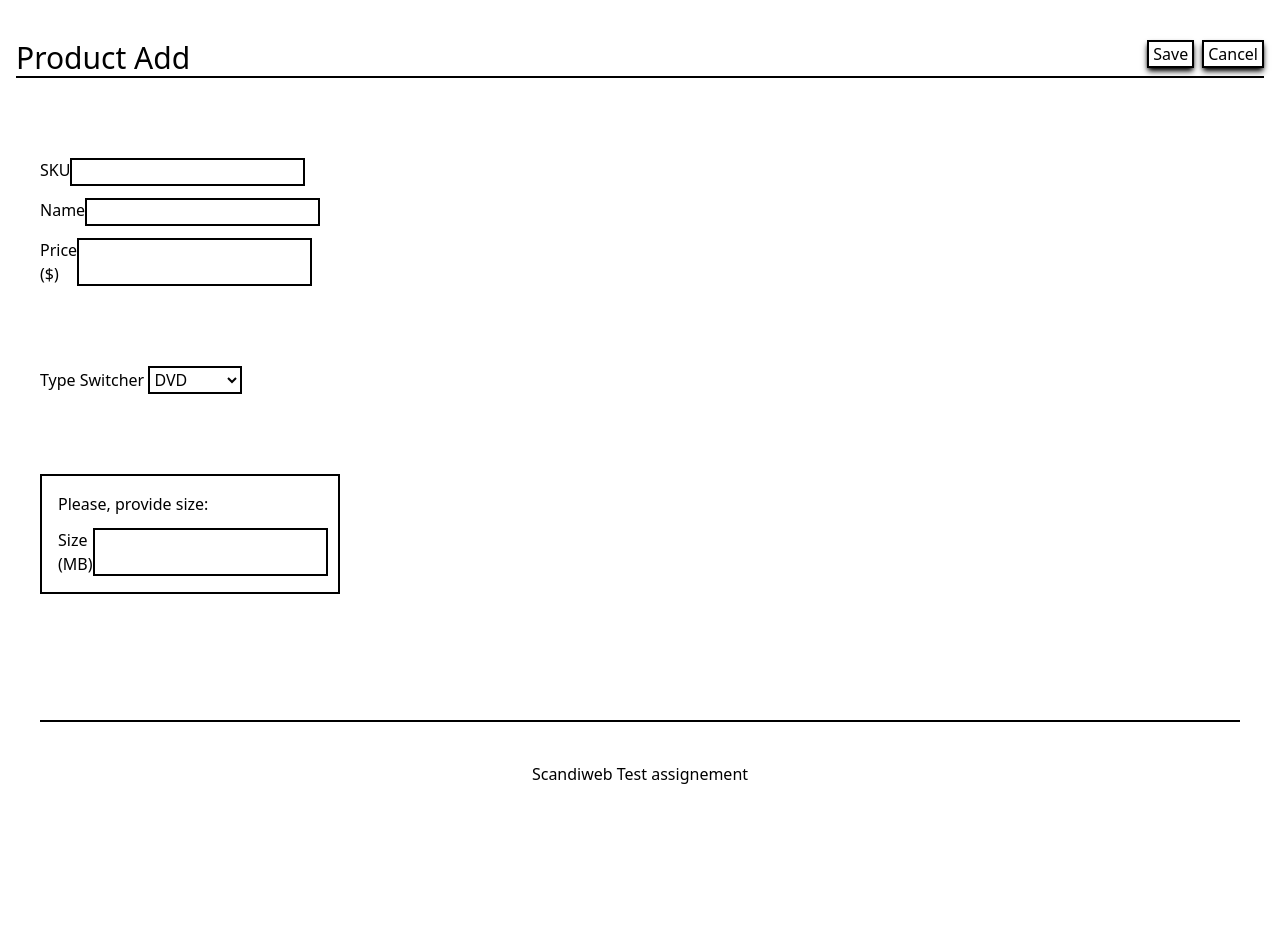
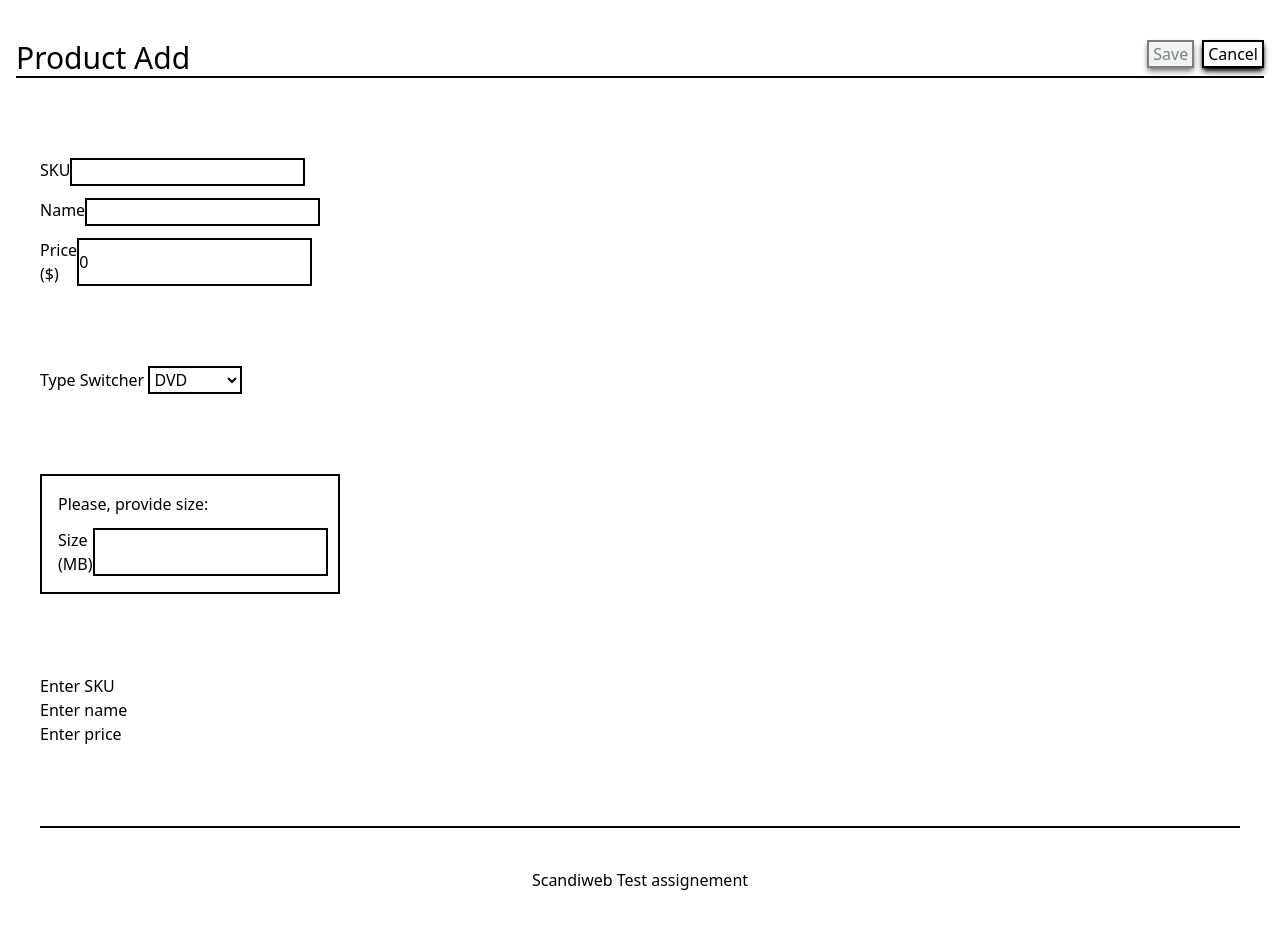
Before and after one commit to ricardsupenieks/Product-site, a PHP site: template views/productAdd.twig in a window 1280 px wide. Before the commit the page ends 784 px from the top, so only its background shows below. Run offline with PHP 8.4, Linux system fonts and the light colour scheme; the template is opened without the code that fills it, so the values that code supplies are empty; some libraries are stand-ins or nearby versions.

Commit message:
before vuelidate

```diff
--- a/app/Controllers/AddProductController.php
+++ b/app/Controllers/AddProductController.php
@@ -29,6 +29,7 @@ class AddProductController
             return new Redirect('/add');
         }
         $product = new Product(
+            null,
             $_POST['productType'],
             $_POST['sku'],
             $_POST['name'],
--- a/app/Repositories/DatabaseProductsRepository.php
+++ b/app/Repositories/DatabaseProductsRepository.php
@@ -26,6 +26,7 @@ class DatabaseProductsRepository implements ProductsRepository
 
         foreach($products as $product) {
             $product = (new Product(
+                $product['id'],
                 $product['type'],
                 $product['sku'],
                 $product['name'],
--- a/views/layout.twig
+++ b/views/layout.twig
@@ -23,30 +23,4 @@
 </footer>
 
 </body>
-
-<script type="module">
-    import { createApp } from 'https://unpkg.com/vue@3/dist/vue.esm-browser.js';
-    createApp({
-        data() {
-            return {
-                sku: '',
-                name: '',
-                price: 0,
-
-                type: 'DVD',
-
-                height: 0,
-                width: 0,
-                length: 0,
-
-                size: 0,
-                dimensions: '0x0x0',
-                weight: 0
-            }
-        },
-        delimiters: ['[[', ']]']
-    }).mount('#app');
-
-</script>
-
 </html>
--- a/views/productAdd.twig
+++ b/views/productAdd.twig
@@ -7,9 +7,13 @@
                 Product Add
             </div>
 
+            <div class="flex flex-row gap-2 mb-2">
+                <button :disabled="!formIsValid"
+                        :class="{
+                            'border-2 border-black px-1 shadow-md shadow-black hover:-translate-y-1 hover:scale-105 transition ease-in-out delay-90' : formIsValid,
+                            'border-2 border-black px-1 shadow-md shadow-black bg-gray-200 opacity-50' : !formIsValid,
 
-            <div class="flex flex-row gap-2 mb-2">
-                <button class="border-2 border-black px-1 shadow-md shadow-black hover:-translate-y-1 hover:scale-105 transition ease-in-out delay-90">
+                        }">
                     Save
                 </button>
                 <a href="/" class="border-2 border-black px-1 shadow-md shadow-black hover:-translate-y-1 hover:scale-105 transition ease-in-out delay-90">
@@ -23,22 +27,22 @@
             <div class="flex flex-col gap-3 w-1/5">
                 <div class="flex flex-row justify-between">
                     <label for="sku">SKU</label>
-                    <input type="text" name="sku" id="sku" class="border-2 border-black" required oninvalid="this.setCustomValidity('Please, submit required data')" oninput="this.setCustomValidity('')"/>
+                    <input v-model="form.sku" type="text" name="sku" id="sku" class="border-2 border-black"/>
                 </div>
                 <div class="flex flex-row justify-between">
                     <label for="name">Name</label>
-                    <input type="text" name="name" id="name" class="border-2 border-black mr-0" required oninvalid="this.setCustomValidity('Please, submit required data')" oninput="this.setCustomValidity('')"/>
+                    <input v-model="form.name" type="text" name="name" id="name" class="border-2 border-black mr-0"/>
                 </div>
                 <div class="flex flex-row justify-between">
                     <label for="price">Price ($)</label>
-                    <input type="number" name="price" id="price" class="border-2 border-black mr-0" required oninvalid="this.setCustomValidity('Please, submit required data')" oninput="this.setCustomValidity('')"/>
+                    <input v-model="form.price" type="number" name="price" id="price" class="border-2 border-black mr-0"/>
                 </div>
             </div>
 
 
             <div>
                 <label for="productType">Type Switcher </label>
-                <select v-model="type" name="productType" id="productType" class="border-2 border-black bg-white" required oninvalid="this.setCustomValidity('Please, submit required data')" oninput="this.setCustomValidity('')">
+                <select v-model="form.type" name="productType" id="productType" class="border-2 border-black bg-white">
                     <option value="DVD">DVD</option>
                     <option value="Furniture">Furniture</option>
                     <option value="Book">Book</option>
@@ -46,50 +50,117 @@
             </div>
 
 
-            <div v-if="type === 'DVD'" class="border-2 border-black p-4 w-1/4">
+            <div v-if="form.type === 'DVD'" class="border-2 border-black p-4 w-1/4">
                 <div class="flex flex-col gap-3 w-full">
                     <p>Please, provide size:</p>
                     <div class="flex flex-row justify-between">
                         <label for="size">Size (MB)</label>
-                        <input type="number" name="attribute" id="size" class="border-2 border-black mr-0" required oninvalid="this.setCustomValidity('Please, submit required data')" oninput="this.setCustomValidity('')"/>
+                        <input v-model.number="form.size" type="number" name="attribute" id="size" class="border-2 border-black mr-0"/>
                     </div>
                 </div>
             </div>
 
-            <div v-if="type === 'Furniture'" class="border-2 border-black p-4 w-1/4">
+            <div v-if="form.type === 'Furniture'" class="border-2 border-black p-4 w-1/4">
                 <div class="flex flex-col gap-3 w-full">
                     <p>Please, provide dimensions:</p>
                     <div class="flex flex-row justify-between">
                         <label for="height">Height (CM)</label>
-                        <input v-model="height" type="number" id="height" class="border-2 border-black mr-0" required oninvalid="this.setCustomValidity('Please, submit required data')" oninput="this.setCustomValidity('')"/>
+                        <input v-model.number="form.height" type="number" id="height" class="border-2 border-black mr-0"/>
                     </div>
                     <div class="flex flex-row justify-between">
                         <label for="width">Width (CM)</label>
-                        <input v-model="width" type="number" id="width" class="border-2 border-black mr-0" required oninvalid="this.setCustomValidity('Please, submit required data')" oninput="this.setCustomValidity('')"/>
+                        <input v-model.number="form.width" type="number" id="width" class="border-2 border-black mr-0"/>
                     </div>
                     <div class="flex flex-row justify-between">
                         <label for="length">Length (CM)</label>
-                        <input v-model="length" type="number" id="length" class="border-2 border-black mr-0" required oninvalid="this.setCustomValidity('Please, submit required data')" oninput="this.setCustomValidity('')"/>
+                        <input v-model.number="form.length" type="number" id="length" class="border-2 border-black mr-0"/>
                     </div>
                     <input type="hidden" name="attribute" :value="dimensions = height +'x'+ width +'x'+ length">
                 </div>
             </div>
 
-            <div v-if="type === 'Book'" class="border-2 border-black p-4 w-1/4">
+            <div v-if="form.type === 'Book'" class="border-2 border-black p-4 w-1/4">
                 <div class="flex flex-col gap-3 w-full">
                     <p>Please, provide weight:</p>
                     <div class="flex flex-row justify-between">
                         <label for="weight">Weight (KG)</label>
-                        <input type="number" name="attribute" id="weight" class="border-2 border-black mr-0" required oninvalid="this.setCustomValidity('Please, submit required data')" oninput="this.setCustomValidity('')"/>
+                        <input v-model.number="form.weight" type="number" name="attribute" id="weight" class="border-2 border-black mr-0"/>
                     </div>
                 </div>
             </div>
-
-            {% if error.skuTaken %}
-                <div class="flex p-4 mb-4 text-red-800 rounded-lg bg-red-50" role="alert">
-                    <p>SKU taken</p>
-                </div>
-            {% endif %}
+            [[ form.weight ]]  [[ form.size ]]
+            <div>
+                <p v-if="!skuIsValid">Enter SKU</p>
+                <p v-if="!nameIsValid">Enter name</p>
+                <p v-if="!priceIsValid">Enter price</p>
+                {% if error.skuTaken %}
+                    <div role="alert">
+                        <p>SKU taken</p>
+                    </div>
+                {% endif %}
+            </div>
         </div>
     </form>
+
+    <script type="module">
+        import { createApp } from 'https://unpkg.com/vue@3/dist/vue.esm-browser.js';
+        createApp({
+            data() {
+                return {
+                    form: {
+                        sku: '',
+                        name: '',
+                        price: 0,
+
+                        type: 'DVD',
+
+                        height: '',
+                        width: '',
+                        length: '',
+
+                        size: '',
+                        dimensions: '0x0x0',
+                        weight: '',
+                    },
+                }
+            },
+
+            computed: {
+                skuIsValid() {
+                    return !!this.form.sku;
+                },
+                nameIsValid() {
+                    return !!this.form.name;
+                },
+                priceIsValid() {
+                    return typeof this.form.price === 'number' && this.form.price >= 0.01;
+                },
+
+                sizeIsValid() {
+                    return typeof this.form.size === 'number' && this.form.size > 0;
+                },
+
+                weightIsValid() {
+                    return typeof this.form.weight === 'number' && this.form.weight > 0;
+                },
+
+                firstFormIsValid() {
+                    return this.skuIsValid && this.nameIsValid && this.priceIsValid;
+                }
+            },
+
+            methods : {
+                submitForm() {
+                    if (this.firstFormIsValid()) {
+                        console.log('success');
+                    } else {
+                        console.log('fail');
+                    }
+                }
+            },
+            delimiters: ['[[', ']]']
+        }).mount('#app');
+
+    </script>
+
 {% endblock %}
```
Also changed, not shown: app/Models/Product.php (+8 -1 lines).
